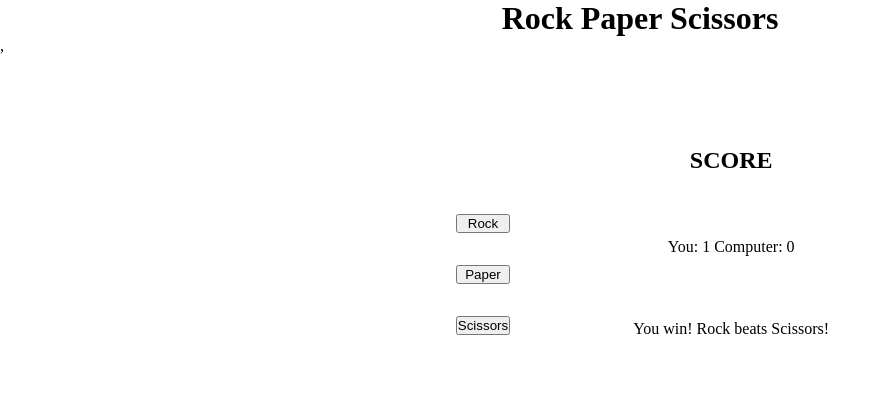
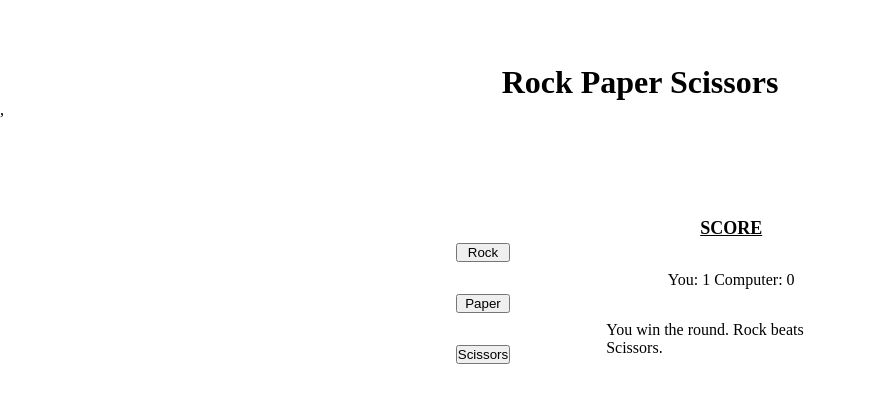
Before and after one commit to jbschklar/Rock-Paper-Scissors, a plain HTML site: page index.html in a window 1280 px wide. Both pictures are taken after a click on the button "Rock". Shown: the whole page, without its empty margins (0-891 px from the left). Drawn offline with Linux system fonts and the light colour scheme.

Commit message:
Changed wording for scores and added margin to heading

```diff
--- a/index.html
+++ b/index.html
@@ -19,7 +19,7 @@
 			</div>
 			<div class="results">
 				<h2><strong>SCORE</strong></h2>
-				<p class="scores"></p>
+				<p class="scores">You: 0 Computer:0</p>
 				<p class="current-round"></p>
 				<p class="final"></p>
 			</div>
--- a/rock_paper_scissors.js
+++ b/rock_paper_scissors.js
@@ -25,9 +25,9 @@ const computerPlay = function () {
 const playerRound = function (playerSelection) {
 	const a = playerSelection;
 	const b = computerPlay();
-	const winPlayer = `win! ${a} beats ${b}!`;
-	const winComputer = `lose! ${b} beats ${a}!`;
-	if (a === b) return "It's a draw!";
+	const winPlayer = `win the round. ${a} beats ${b}.`;
+	const winComputer = `lose the round. ${b} beats ${a}.`;
+	if (a === b) return "It's a draw.";
 	if (a === "Rock") return `You ${b === "Scissors" ? winPlayer : winComputer}`;
 	if (a === "Paper") return `You ${b === "Scissors" ? winComputer : winPlayer}`;
 	return `You ${b === "Rock" ? winComputer : winPlayer}`;
@@ -46,10 +46,10 @@ const finalResult = function (score1, score2) {
 		reset();
 		if (score1 !== score2)
 			return score1 < score2
-				? "You win the game!"
-				: "You lose! The computer beat you!";
+				? "You win the game."
+				: "You lose. The computer beat you.";
 
-		return "It's a draw!";
+		return "The game is a draw.";
 	}
 };
 
--- a/style.css
+++ b/style.css
@@ -5,8 +5,13 @@
 
 h1 {
 	text-align: center;
+	margin-top: 64px;
 }
 
+h2 {
+	font-size: 18px;
+	text-decoration: underline;
+}
 .container {
 	padding: 92px;
 	display: flex;
@@ -23,17 +28,13 @@ h1 {
 	gap: 32px;
 }
 
-.score-board {
-	/* margin: 32px 0; */
-}
-
 .results {
 	width: 250px;
 	height: auto;
 	display: flex;
 	flex-direction: column;
 	align-items: center;
-	gap: 64px;
+	gap: 32px;
 }
 
 .scores {
```
